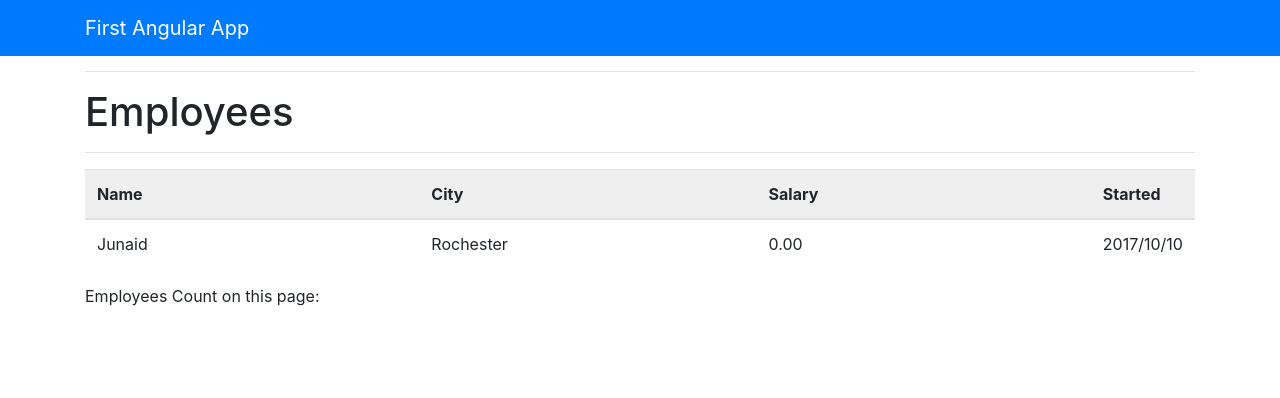
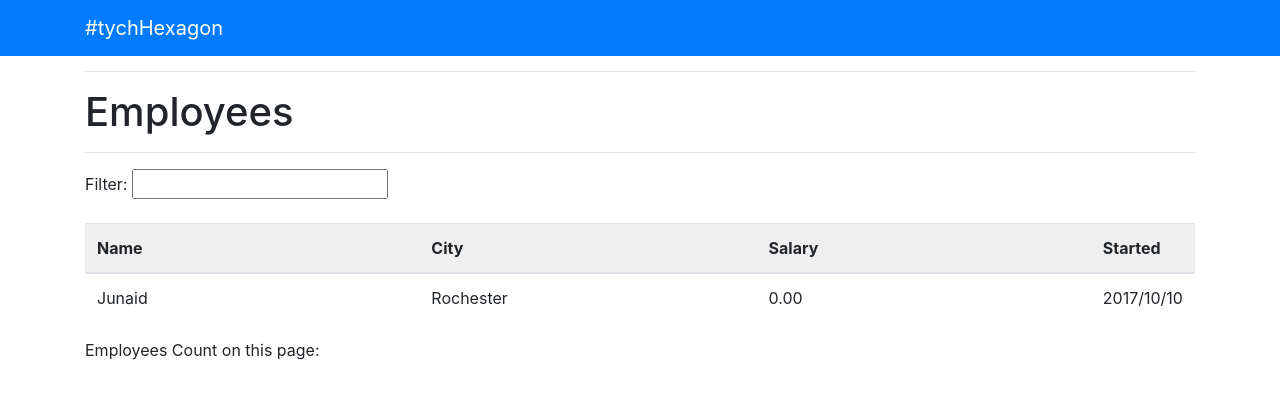
Before and after one commit to c0d3r24/EmployeeManagementUsingAngular, an Angular app: page / in a window 1280 px wide. Shown: the top 398 px of the page. Built offline with nearby package versions, Linux system fonts and the light colour scheme.

Commit message:
added employees-filter-textbox component added

```diff
--- /dev/null
+++ b/src/app/employees/employees-filter-textbox/employees-filter-textbox.component.html
@@ -0,0 +1,3 @@
+<div>
+  Filter: <input type="text"/>
+</div>
--- /dev/null
+++ b/src/app/employees/employees-filter-textbox/employees-filter-textbox.component.ts
@@ -0,0 +1,14 @@
+import { Component, OnInit } from '@angular/core';
+
+@Component({
+  selector: 'app-employees-filter-textbox',
+  templateUrl: './employees-filter-textbox.component.html',
+  styleUrls: ['./employees-filter-textbox.component.css']
+})
+export class EmployeesFilterTextboxComponent implements OnInit {
+
+  constructor() { }
+
+  ngOnInit() {
+  }
+}
--- a/src/app/employees/employees-list/employees-list.component.html
+++ b/src/app/employees/employees-list/employees-list.component.html
@@ -1,4 +1,4 @@
-<hr />
+<br>
 <table class="table table-hover">
   <thead>
     <tr>
--- a/src/app/employees/employees.component.html
+++ b/src/app/employees/employees.component.html
@@ -1,3 +1,6 @@
 <hr />
 <h1>{{title}}</h1>
+<hr />
+
+<app-employees-filter-textbox></app-employees-filter-textbox>
 <app-employees-list></app-employees-list>
--- a/src/app/employees/employees.module.ts
+++ b/src/app/employees/employees.module.ts
@@ -3,9 +3,10 @@ import { NgModule } from '@angular/core';
 
 import { EmployeesComponent } from './employees.component';
 import { EmployeesListComponent } from './employees-list/employees-list.component';
+import { EmployeesFilterTextboxComponent } from './employees-filter-textbox/employees-filter-textbox.component';
 
 @NgModule({
-  declarations: [EmployeesComponent, EmployeesListComponent],
+  declarations: [EmployeesComponent, EmployeesListComponent, EmployeesFilterTextboxComponent],
   imports: [CommonModule],
   exports: [EmployeesComponent]
 })
--- a/src/index.html
+++ b/src/index.html
@@ -15,7 +15,7 @@
   <header class="navbar fixed-top navbar-dark bg-primary">
     <nav class="container">
       <div>
-        <span class="navbar-brand">First Angular App</span>
+        <span class="navbar-brand">#tychHexagon</span>
       </div>
     </nav>
   </header>
```
Also changed, not shown: src/app/employees/employees-filter-textbox/employees-filter-textbox.component.css (added), 1 other file (tests, documents, lock files or other folders).
